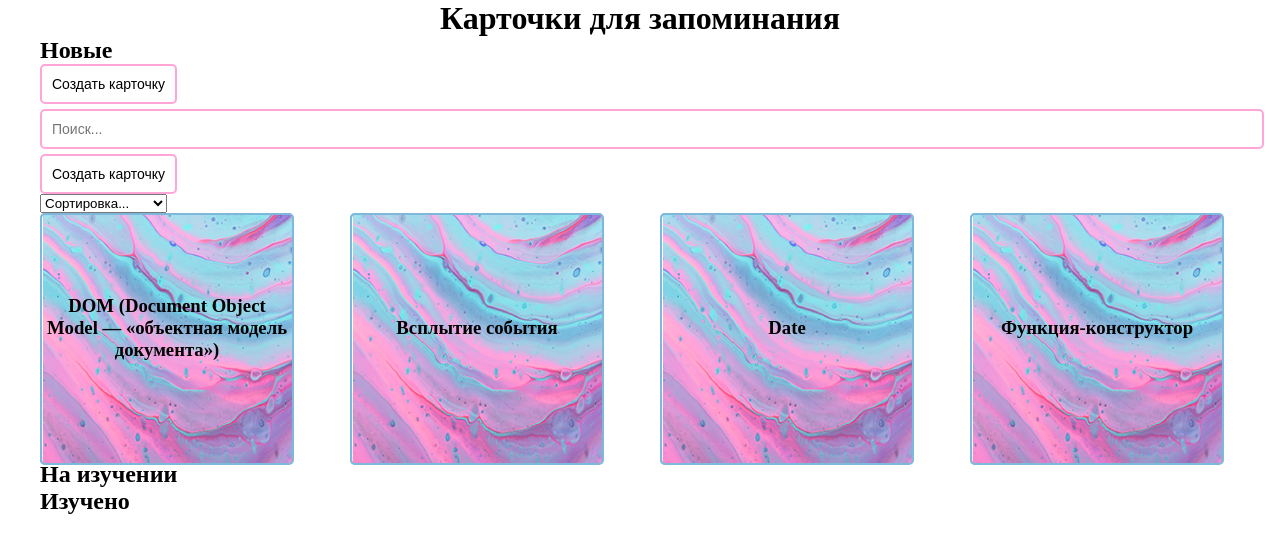
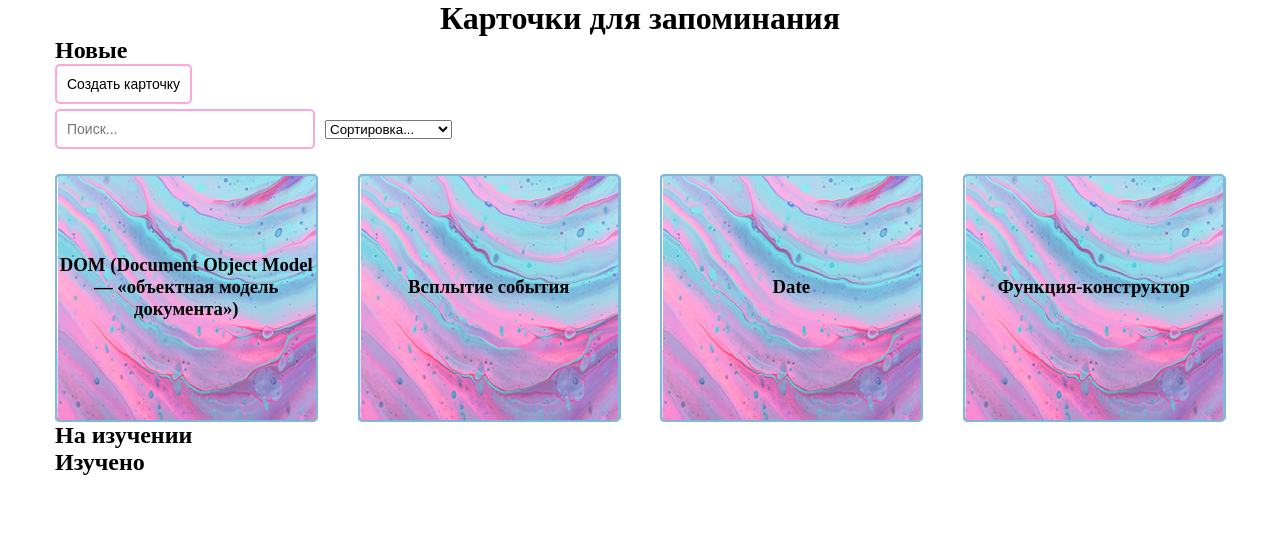
Before and after one commit to YaninaShpak/memorize-cards, a React (Create React App) app: page / in a window 1280 px wide. Shown: the top 552 px of the page. Built offline with nearby package versions, Linux system fonts and the light colour scheme.

Commit message:
Поправила стили расположения блоков

```diff
--- a/src/components/CardFilter.jsx
+++ b/src/components/CardFilter.jsx
@@ -1,16 +1,14 @@
 import React from 'react';
-import Button from '../UI/button/Button';
 import CardInput from '../UI/input/CardInput';
 import Select from '../UI/select/Select';
 
 const CardFilter = ({filter, setFilter}) => {
   return (
-    <div>
+    <div className='cardFilterWrapper'>
       <CardInput
         value={filter.query}
         onChange={e => setFilter({...filter, query: e.target.value })}
         placeholder='Поиск...' />
-      <Button>Создать карточку</Button>
       <div>
         <Select
           value={filter.sort}
--- a/src/styles/App.css
+++ b/src/styles/App.css
@@ -1,6 +1,7 @@
 * {
   margin: 0;
   padding: 0;
+  box-sizing: border-box;
 }
 
 .cards-title {
@@ -15,9 +16,22 @@
 
 .cardsList {
   display: grid;
-  grid-template-columns: repeat(4, 270px);
+  grid-template-columns: repeat(4, 1fr);
+
   gap: 40px;
 
   list-style: none;
   perspective: 1000px;
 }
+
+.cardFilterWrapper {
+  display: flex;
+  justify-content: flex-start;
+  align-items: center;
+  margin-bottom: 20px;
+}
+
+.cardFilterWrapper input {
+  width: 260px;
+  margin-right: 10px;
+}
--- a/src/styles/Card.css
+++ b/src/styles/Card.css
@@ -1,7 +1,5 @@
 .card {
   position: relative;
-
-  width: 250px;
 
   cursor: pointer;
 
```
